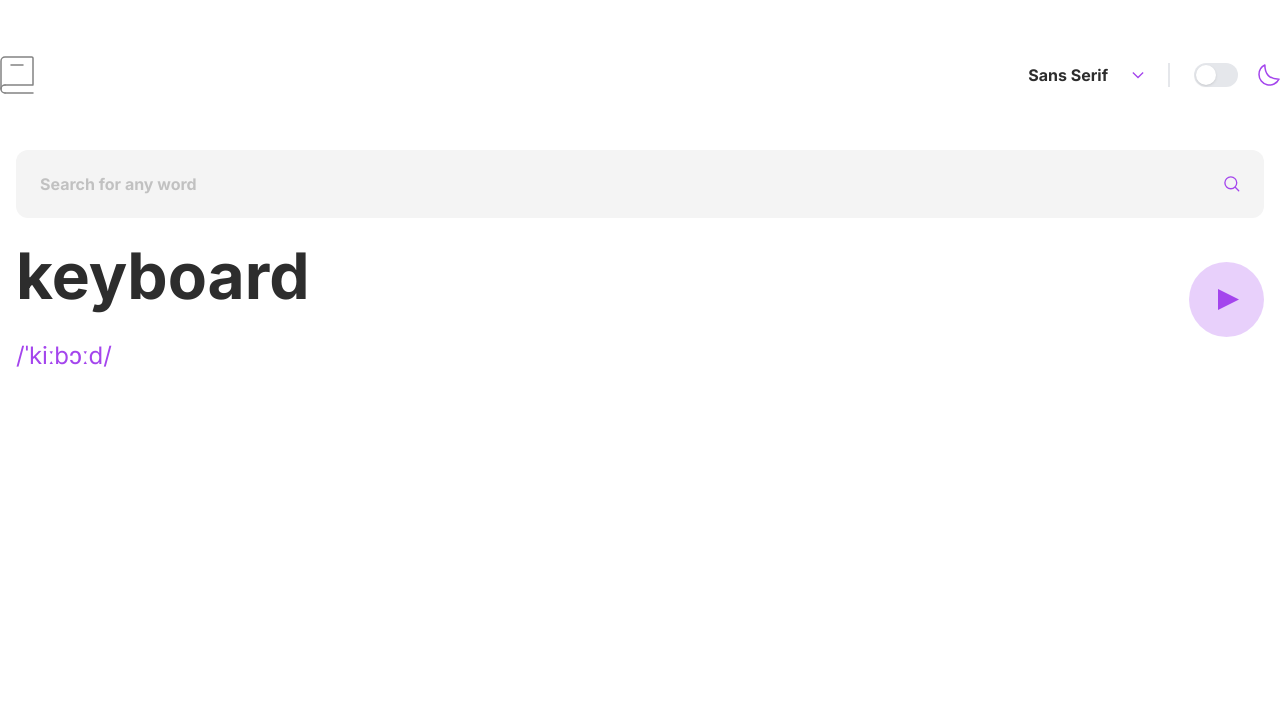
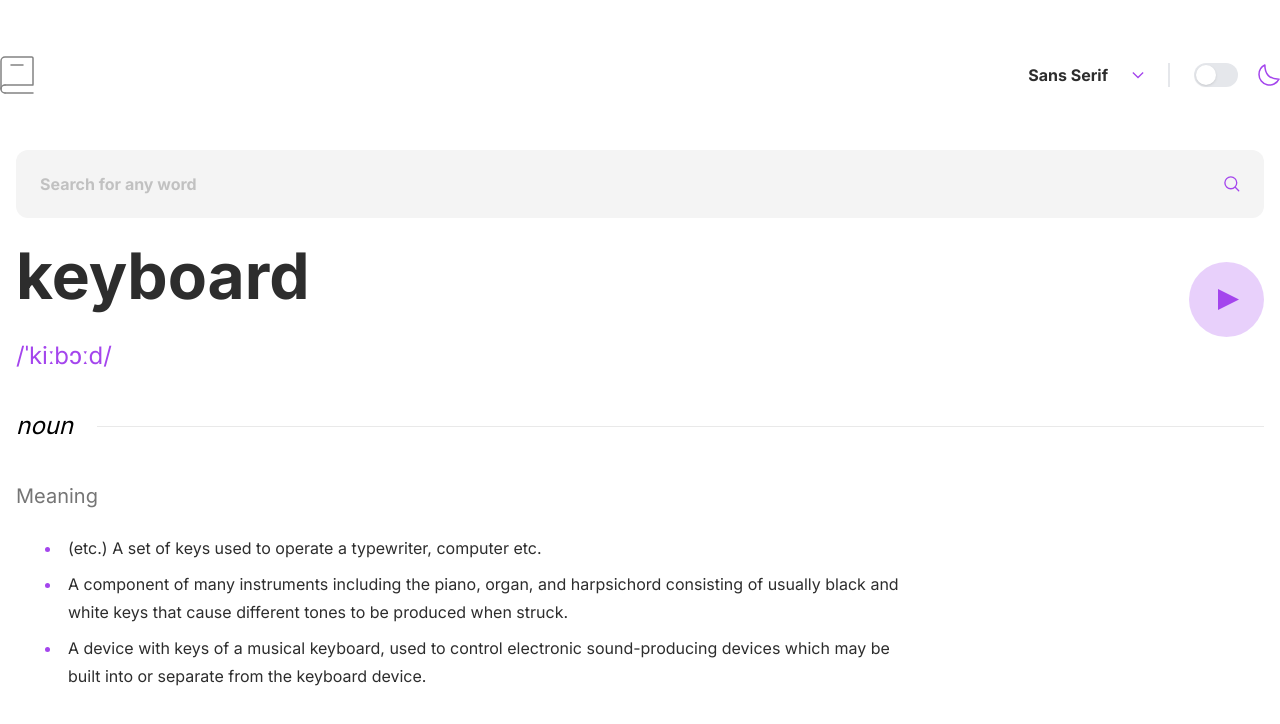
Before and after one commit to TheVanillaBean/dictionary-app, a Next.js app: page / in a window 1280 px wide. Shown: the top 724 px of the page. Built offline with nearby package versions, Linux system fonts and the light colour scheme.

Commit message:
Implement definition component

```diff
--- a/components/definition.component.jsx
+++ b/components/definition.component.jsx
@@ -0,0 +1,28 @@
+import clsx from 'clsx';
+
+function Definition({ className }) {
+  return (
+    <div className={clsx(className)}>
+      <div className='mb-10 flex items-center justify-stretch gap-6'>
+        <h2 className='text-2xl font-normal italic'>noun</h2>
+        <div className='w-full border-t border-gray-400' aria-hidden='true' />
+      </div>
+      <div className='prose max-w-4xl'>
+        <h3 className='font-normal text-gray-500'>Meaning</h3>
+        <ul className='ml-5 marker:text-purple'>
+          <li>(etc.) A set of keys used to operate a typewriter, computer etc.</li>
+          <li>
+            A component of many instruments including the piano, organ, and harpsichord consisting
+            of usually black and white keys that cause different tones to be produced when struck.
+          </li>
+          <li>
+            A device with keys of a musical keyboard, used to control electronic sound-producing
+            devices which may be built into or separate from the keyboard device.
+          </li>
+        </ul>
+      </div>
+    </div>
+  );
+}
+
+export default Definition;
--- a/pages/index.js
+++ b/pages/index.js
@@ -1,4 +1,5 @@
 import Container from '@/components/container.component';
+import Definition from '@/components/definition.component';
 import Header from '@/components/header.component';
 import Search from '@/components/search.component';
 import Word from '@/components/word.component';
@@ -9,7 +10,8 @@ export default function Home() {
       <Header className='mb-14' />
       <Container>
         <Search className='mb-11' />
-        <Word />
+        <Word className='mb-10' />
+        <Definition className='w-7xl' />
       </Container>
     </div>
   );
--- a/tailwind.config.js
+++ b/tailwind.config.js
@@ -45,7 +45,7 @@ module.exports = {
               marginBottom: theme('spacing.1'),
             },
             h3: {
-              fontSize: theme('fontSize.lg')[0],
+              fontSize: theme('fontSize.xl')[0],
               lineHeight: theme('lineHeight.7'),
               marginBottom: theme('spacing.6'),
             },
```
